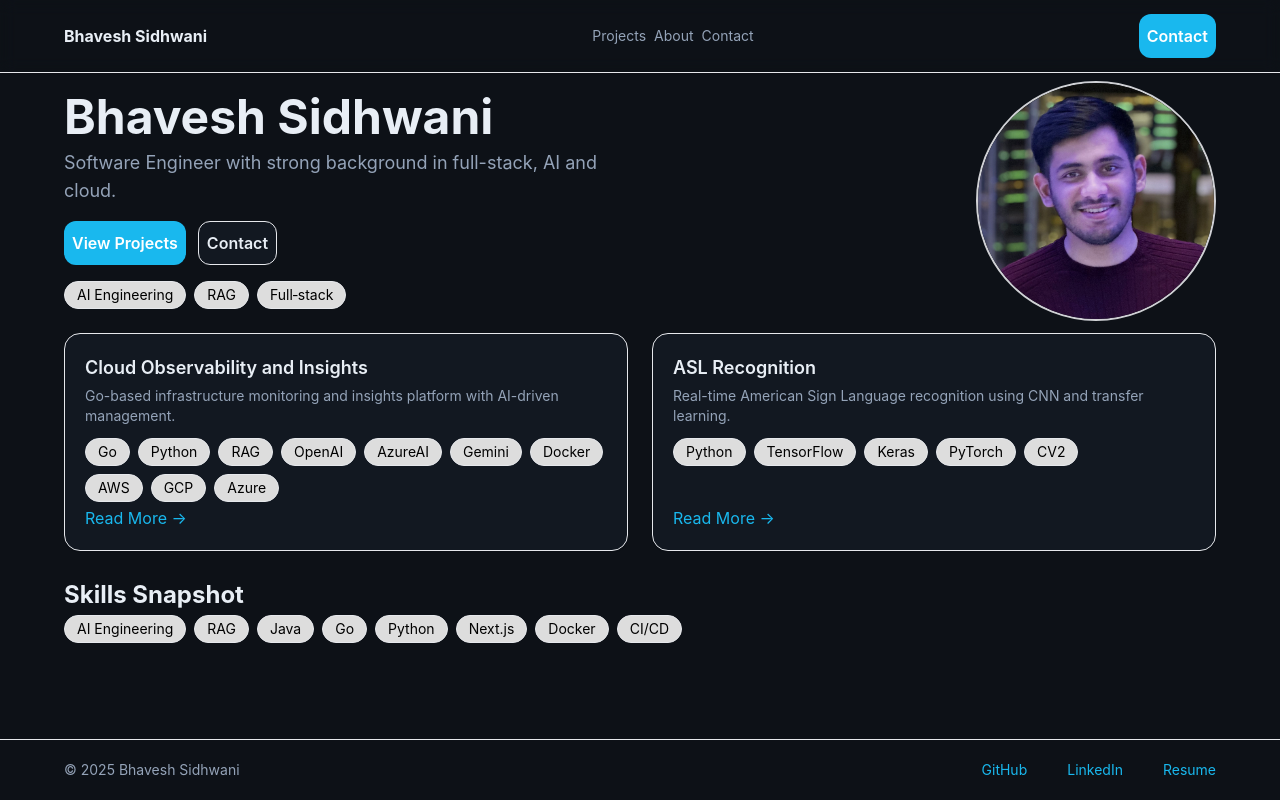
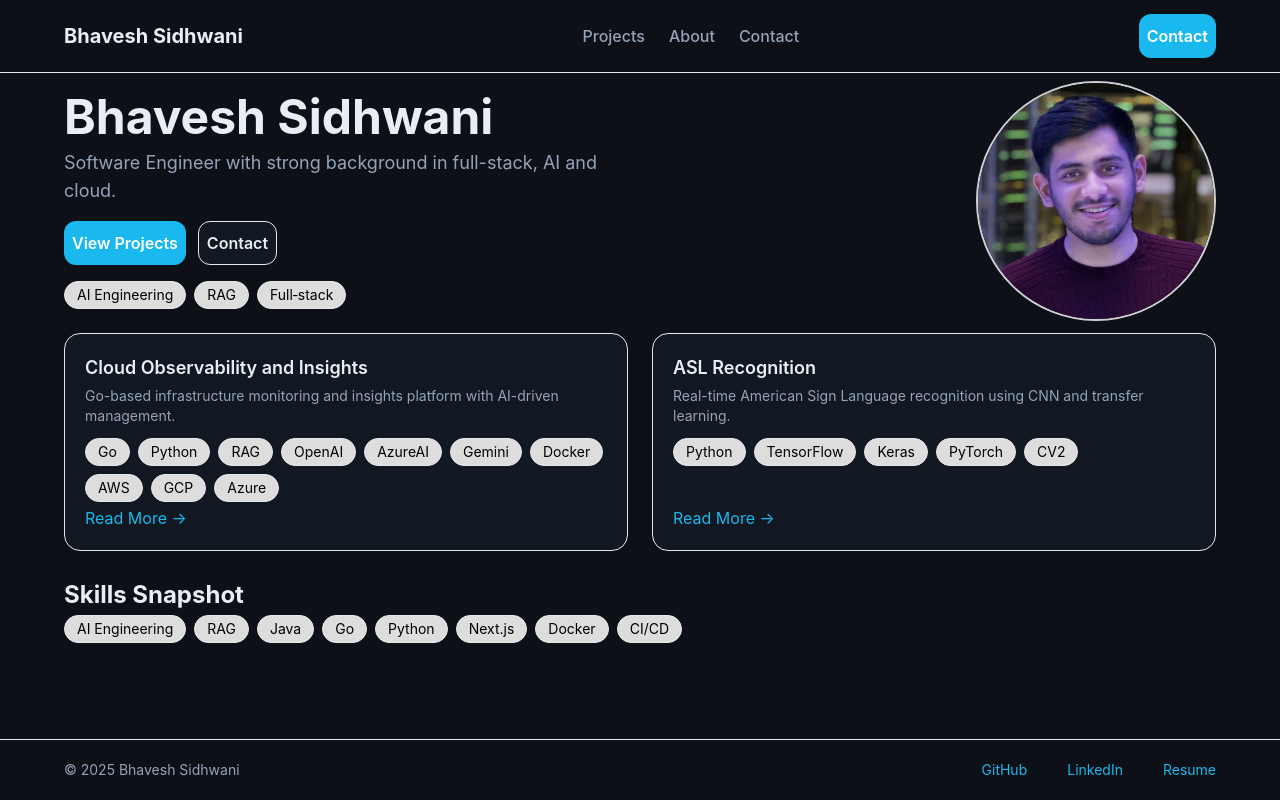
Before and after one commit to BhaveshSidhwani/Personal-Portfolio-Website, a Next.js app: page / in a window 1280 px wide. Built offline with nearby package versions, Linux system fonts and the light colour scheme.

Commit message:
[fix] Improved navigation items visibility and responsiveness

```diff
--- a/components/Header.tsx
+++ b/components/Header.tsx
@@ -17,23 +17,36 @@ export default function Header() {
   return (
     <header className="sticky top-0 z-50 border-b border-[--border] bg-[--bg]/95 shadow-z1 backdrop-blur">
       <div className="container flex h-[72px] items-center justify-between gap-4">
-        <Link href="/" className="font-bold text-[--text]" aria-label="Home">
+        <Link
+          href="/"
+          className="text-lg md:text-xl font-bold text-[--text]"
+          aria-label="Home"
+        >
           Bhavesh Sidhwani
         </Link>
 
-        <nav className="hidden gap-8 md:flex">
-          {NAV.map((item) => (
+        <nav className="hidden gap-6 md:flex items-baseline">
+          {NAV.map((item) => {
+            const isActive = pathname.startsWith(item.href);
+            return (
               <Link
                 key={item.href}
                 href={item.href}
+                aria-current={isActive ? "page" : undefined}
                 className={clsx(
-                "text-sm text-[--muted] hover:text-[--text]",
-                pathname.startsWith(item.href) && "underline"
+                  // base
+                  "text-base font-medium text-[--muted] transition-colors",
+                  "hover:text-[--text] hover:underline underline-offset-4",
+                  "focus-visible:outline-none focus-visible:ring-2 focus-visible:ring-[--text]/30 focus-visible:ring-offset-2 focus-visible:ring-offset-[--bg] rounded-sm",
+                  // active
+                  isActive &&
+                    "text-[--text] text-lg font-semibold underline decoration-2 underline-offset-4"
                 )}
               >
                 {item.label}
               </Link>
-          ))}
+            );
+          })}
         </nav>
 
         <div className="flex items-center gap-2">
```
Lines whose indentation alone changed are shown as unchanged.
